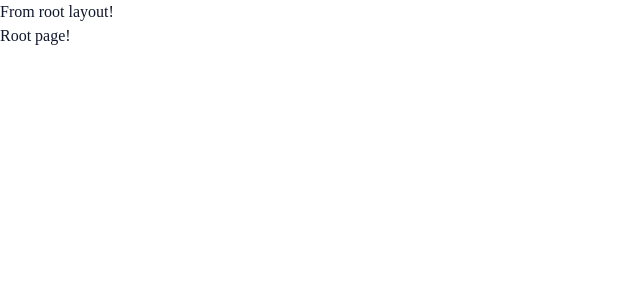
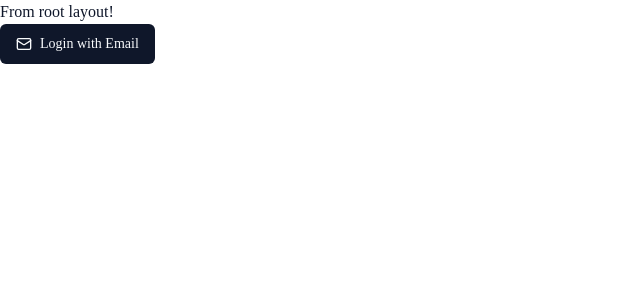
Before and after one commit to Jibbril/collection-app, a Next.js app: page / in a window 1280 px wide. Shown: the top 300 px of the page, without its empty margins (0-640 px from the left). Built offline with nearby package versions, Linux system fonts and the light colour scheme.

Commit message:
Add shadcn components

```diff
--- a/package.json
+++ b/package.json
@@ -12,6 +12,7 @@
   },
   "dependencies": {
     "@planetscale/database": "^1.7.0",
+    "@radix-ui/react-slot": "^1.0.1",
     "@t3-oss/env-nextjs": "^0.2.1",
     "class-variance-authority": "^0.6.0",
     "clsx": "^1.2.1",
--- a/src/app/page.tsx
+++ b/src/app/page.tsx
@@ -1,3 +1,10 @@
+import { Mail } from "lucide-react";
+import { Button } from "@/components/shadcn-ui/button";
+
 export default function HomePage() {
-  return <h1>Root page!</h1>;
+  return (
+    <Button>
+      <Mail className="mr-2 h-4 w-4" /> Login with Email
+    </Button>
+  );
 }
--- /dev/null
+++ b/src/components/shadcn-ui/button.tsx
@@ -0,0 +1,55 @@
+import * as React from "react"
+import { Slot } from "@radix-ui/react-slot"
+import { type VariantProps, cva } from "class-variance-authority"
+
+import { cn } from "@/lib/utils"
+
+const buttonVariants = cva(
+  "inline-flex items-center justify-center rounded-md text-sm font-medium transition-colors focus-visible:outline-none focus-visible:ring-2 focus-visible:ring-ring focus-visible:ring-offset-2 disabled:opacity-50 disabled:pointer-events-none ring-offset-background",
+  {
+    variants: {
+      variant: {
+        default: "bg-primary text-primary-foreground hover:bg-primary/90",
+        destructive:
+          "bg-destructive text-destructive-foreground hover:bg-destructive/90",
+        outline:
+          "border border-input hover:bg-accent hover:text-accent-foreground",
+        secondary:
+          "bg-secondary text-secondary-foreground hover:bg-secondary/80",
+        ghost: "hover:bg-accent hover:text-accent-foreground",
+        link: "underline-offset-4 hover:underline text-primary",
+      },
+      size: {
+        default: "h-10 py-2 px-4",
+        sm: "h-9 px-3 rounded-md",
+        lg: "h-11 px-8 rounded-md",
+      },
+    },
+    defaultVariants: {
+      variant: "default",
+      size: "default",
+    },
+  }
+)
+
+export interface ButtonProps
+  extends React.ButtonHTMLAttributes<HTMLButtonElement>,
+    VariantProps<typeof buttonVariants> {
+  asChild?: boolean
+}
+
+const Button = React.forwardRef<HTMLButtonElement, ButtonProps>(
+  ({ className, variant, size, asChild = false, ...props }, ref) => {
+    const Comp = asChild ? Slot : "button"
+    return (
+      <Comp
+        className={cn(buttonVariants({ variant, size, className }))}
+        ref={ref}
+        {...props}
+      />
+    )
+  }
+)
+Button.displayName = "Button"
+
+export { Button, buttonVariants }
--- a/src/pages/_app.tsx
+++ b/src/pages/_app.tsx
@@ -1,6 +1,6 @@
 import { type AppType } from "next/dist/shared/lib/utils";
 
-import "~/styles/globals.css";
+import "@/styles/globals.css";
 
 const MyApp: AppType = ({ Component, pageProps }) => {
   return <Component {...pageProps} />;
--- a/tailwind.config.ts
+++ b/tailwind.config.ts
@@ -72,5 +72,5 @@ export default {
       },
     },
   },
-  plugins: [],
+  plugins: [require("tailwindcss-animate")],
 } satisfies Config;
```
Also changed, not shown: 1 other file (tests, documents, lock files or other folders).
